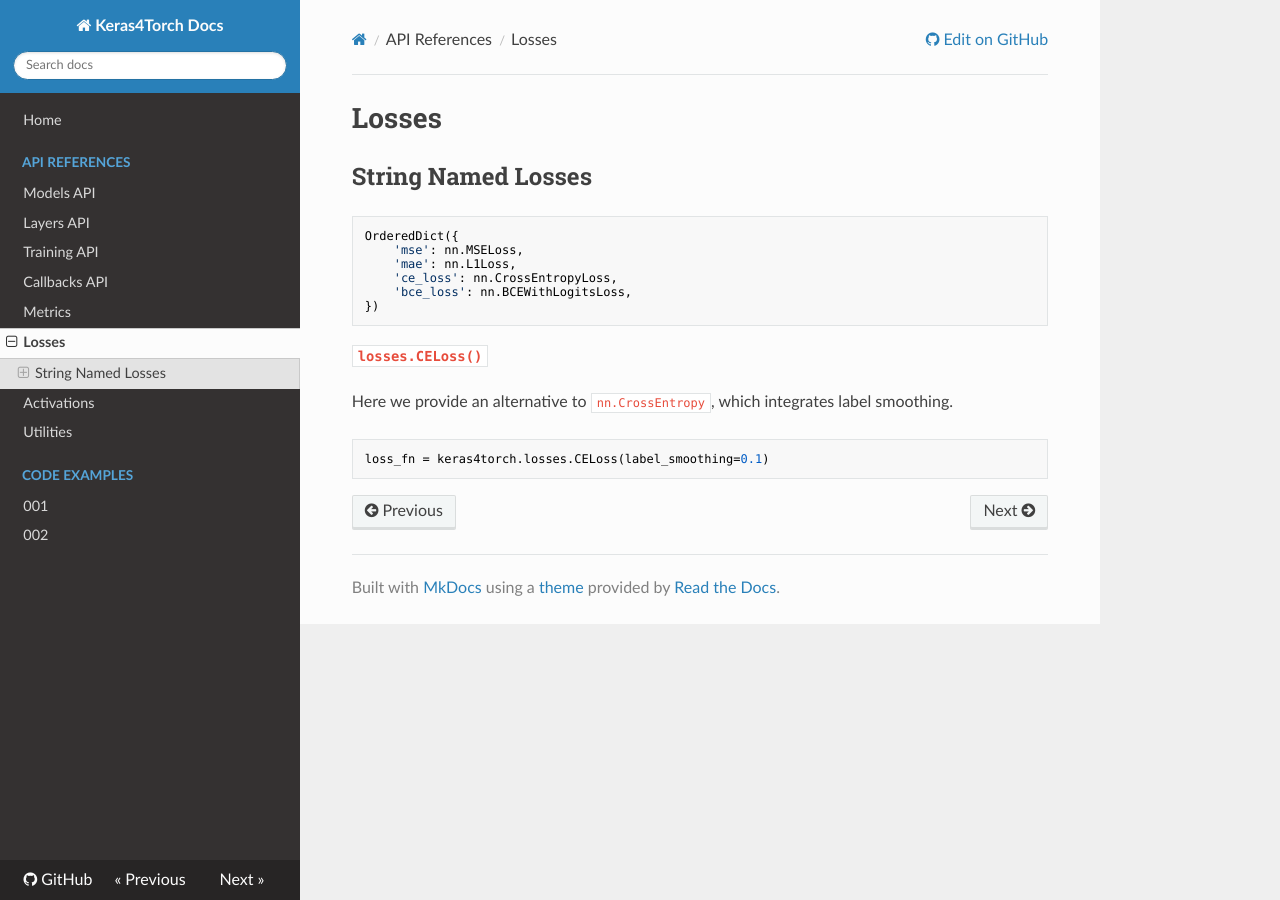
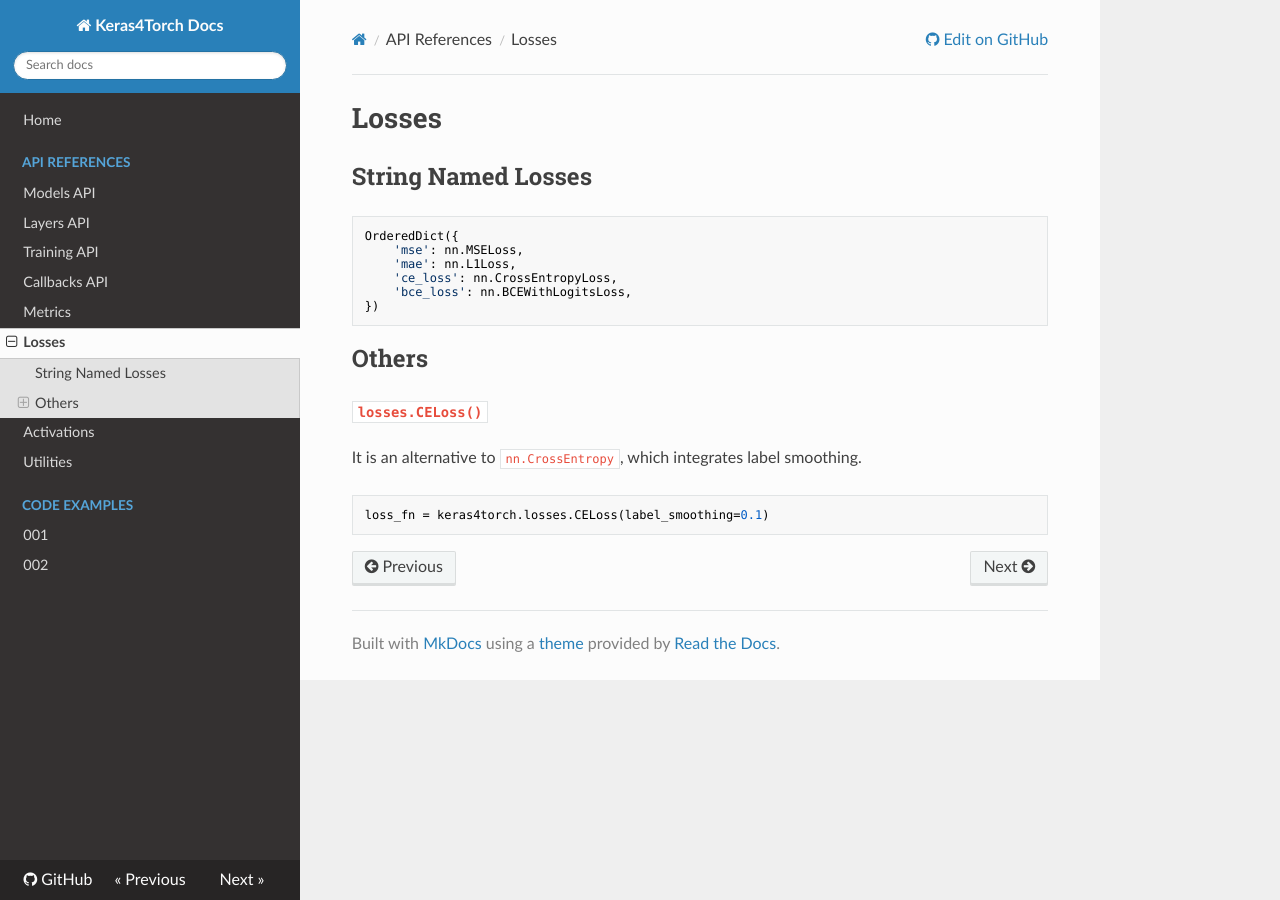
Before and after one commit to blueloveTH/keras4torch, an MkDocs documentation site: the page built from docs/docs/api_references/losses.md, in a window 1280 px wide. Built offline with MkDocs 1.6.1, drawn with Linux system fonts in a browser that asks for light colours; nearby versions of some CDN libraries.

Commit message:
Update losses.md

````diff
--- a/docs/docs/api_references/losses.md
+++ b/docs/docs/api_references/losses.md
@@ -13,9 +13,11 @@ OrderedDict({
 
 
 
+## Others
+
 #### `losses.CELoss()`
 
-Here we provide an alternative to `nn.CrossEntropy`, which integrates label smoothing.
+It is an alternative to `nn.CrossEntropy`, which integrates label smoothing.
 
 ```python
 loss_fn = keras4torch.losses.CELoss(label_smoothing=0.1)
````
